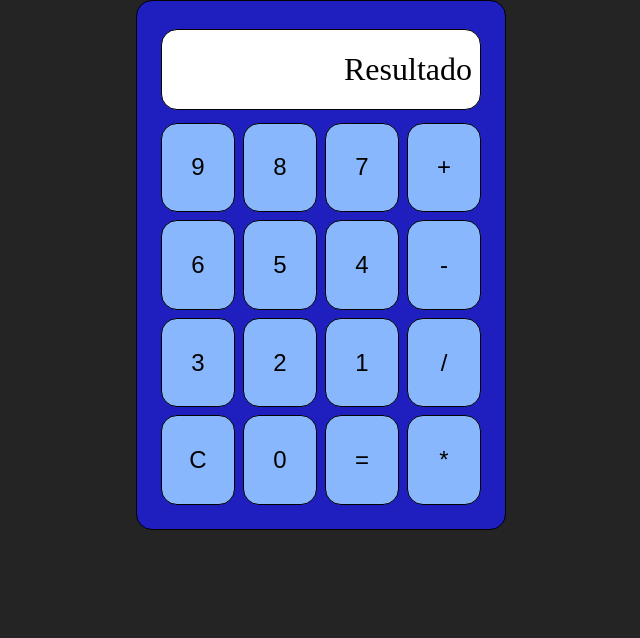
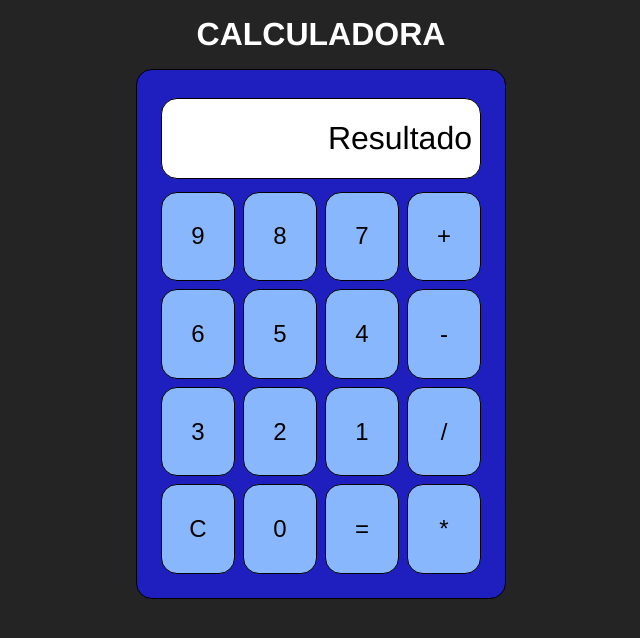
Before and after one commit to LucasPires192/site_calculadora, a plain HTML site: page index.html in a window 1280 px wide. Shown: the whole page, without its empty margins (319-959 px from the left). Drawn offline with Linux system fonts and the light colour scheme.

Commit message:
Alteração de layout

```diff
--- a/css/style.css
+++ b/css/style.css
@@ -6,6 +6,14 @@
 body{
     box-sizing: border-box;
     background-color: #242424;
+    font-family:'Franklin Gothic Medium', 'Arial Narrow', Arial, sans-serif;
+}
+
+h1{
+    color: #ffffff;
+    text-align: center;
+    margin: 1rem;
+    text-transform: uppercase;
 }
 
 .calculadora{
--- a/index.html
+++ b/index.html
@@ -1,6 +1,5 @@
 <!DOCTYPE html>
 <html lang="pt-br">
-
 <head>
     <meta charset="UTF-8">
     <meta name="viewport" content="width=device-width, initial-scale=1.0">
@@ -8,8 +7,8 @@
     <script src="./js/script.js" defer></script>
     <title>Calculadora</title>
 </head>
-
 <body>
+    <h1>Calculadora</h1>
     <div class="calculadora">
         <div class="resultado"><p id="resultado">Resultado</p></div>
         <button class="botao nove" onClick="adicionar(9)">9</button>
```
